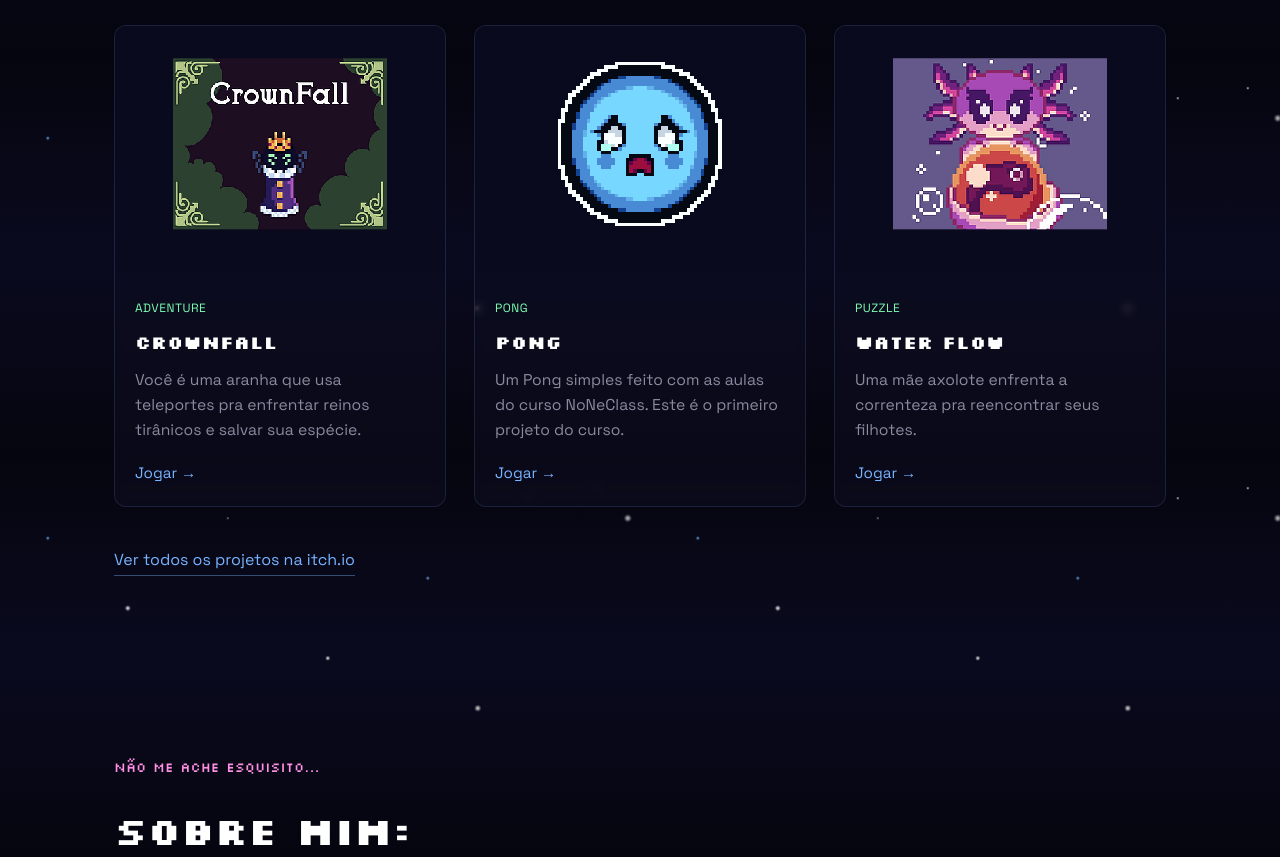
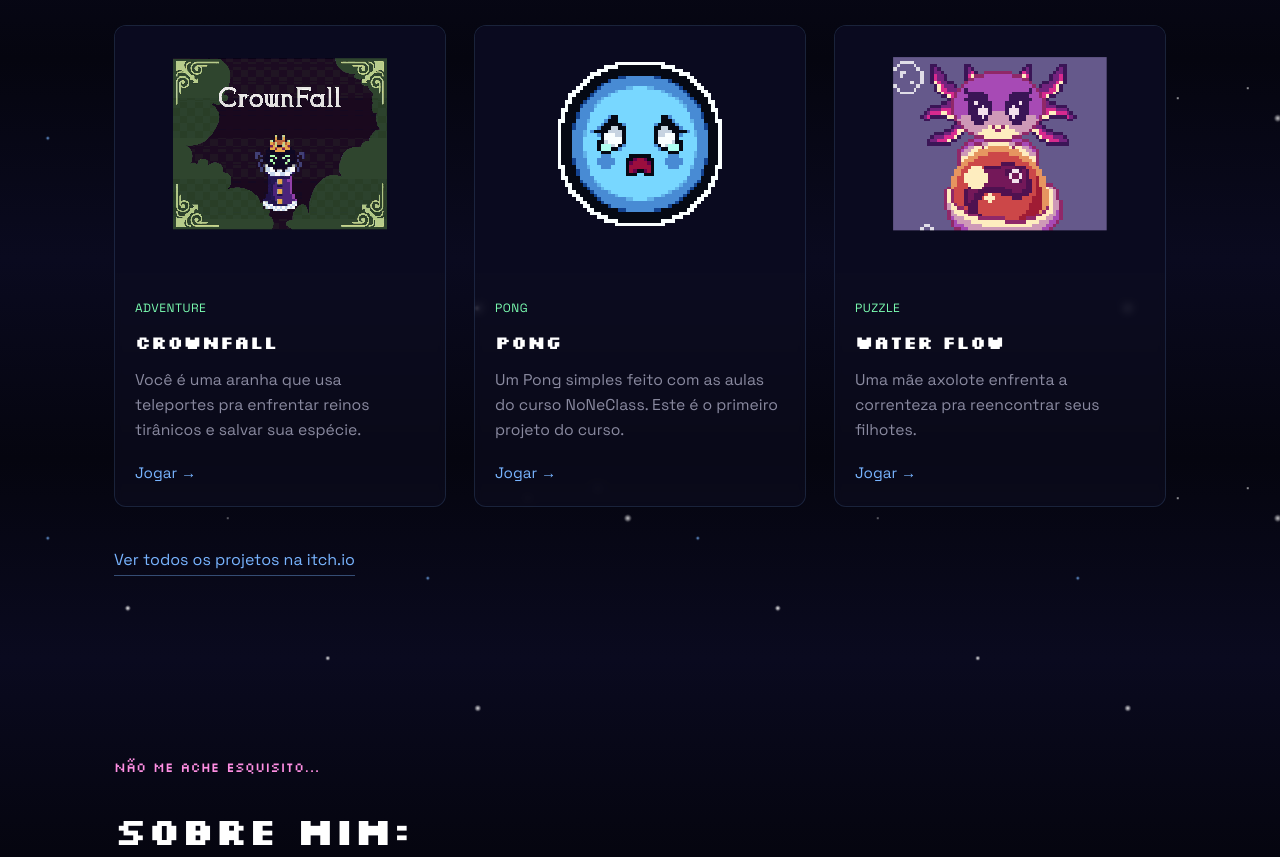
Before and after one commit to JustNeno/Portfolio, a plain HTML site: page index.html in a window 1280 px wide. Shown: the part 1564-2421 px from the top of the page. Drawn offline with Linux system fonts and the light colour scheme.

Commit message:
Update images for CrownFall and Water Flow articles

```diff
--- a/index.html
+++ b/index.html
@@ -89,7 +89,7 @@
       </article>
 
       <article class="card">
-        <div class="card__media"><img src="imgs/capa_crownfall.png" alt=""></div>
+        <div class="card__media"><img src="imgs/VERT_CrownFall_Banner.gif" alt=""></div>
         <div class="card__body">
           <span class="card__tag">Adventure</span>
           <h3>CrownFall</h3>
@@ -109,7 +109,7 @@
       </article>
 
       <article class="card">
-        <div class="card__media"><img src="imgs/WaterFlowLogo.png" alt=""></div>
+        <div class="card__media"><img src="imgs/Ella_Itchio.gif" alt=""></div>
         <div class="card__body">
           <span class="card__tag">Puzzle</span>
           <h3>Water Flow</h3>
```
